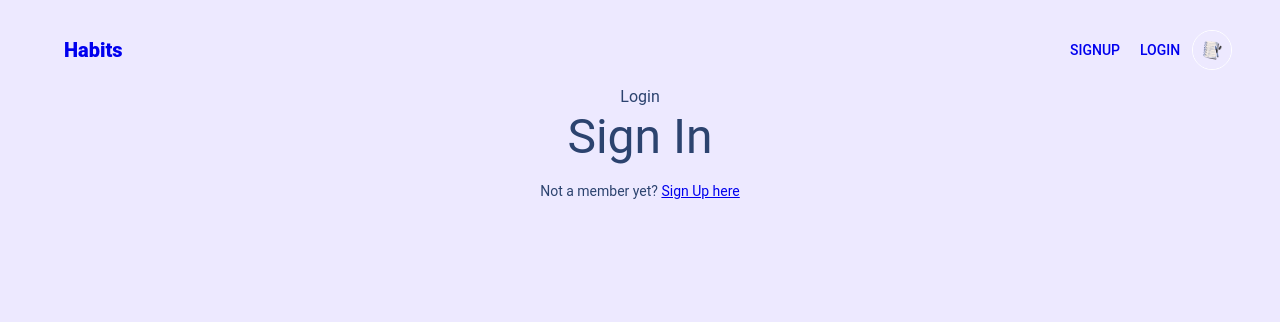
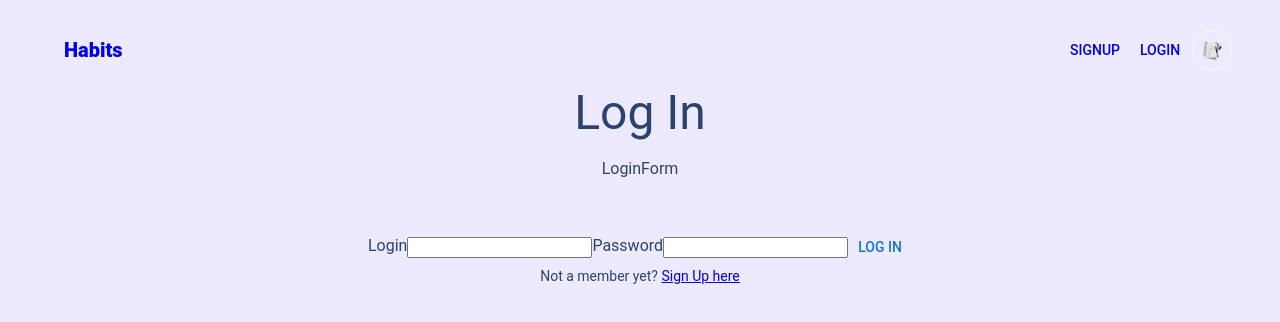
Before and after one commit to vmaineng/Habit-2023, a React (Create React App) app in the folder client/: page /login in a window 1280 px wide. Shown: the top 322 px of the page. Built offline with nearby package versions, Linux system fonts and the light colour scheme.

Commit message:
added login

```diff
--- /dev/null
+++ b/client/src/components/LoginForm.js
@@ -0,0 +1,55 @@
+import {useState} from 'react'
+import Box from '@mui/material/Box';
+import Button from '@mui/material/Button';
+// import { Field} from 'react-final-form';
+
+function LoginForm() {
+    const [username, setUsername] = useState("");
+    const [password, setPassword] = useState("");
+    const [error, setError] = useState(null);
+
+const handleSubmit = async (e) => {
+    e.preventDefault();
+
+const user = {username, password}
+
+const response = await fetch("/api/users", {
+    method: "POST",
+    body: JSON.stringify(user),
+    headers: {
+        "Content-Type": "application/json",
+    },
+})
+
+const json = await response.json();
+
+if (!response.ok) {
+    setError(json.error)
+}
+
+if (response.ok) {
+    setUsername("");
+    setPassword("");
+    console.log("user logged in successfully");
+}
+};
+
+  return (
+    <div>LoginForm
+<form onSubmit={handleSubmit}>
+<Box sx={{ mt: 6}}>
+    <label> Login</label>
+    <input type="text" onChange={(e) => setUsername(e.target.value)} value={username} />
+    <label>Password</label>
+    <input type="text" onChange={(e) => setPassword(e.target.value)} value={password} />
+    {/* <Field name="username" required size="large" />
+    <Field name="password" required size="large" /> */}
+   <Button type="submit">Log in</Button>
+</Box>
+</form>
+{error && error}
+    </div>
+  )
+}
+
+export default LoginForm
--- a/client/src/pages/Login.js
+++ b/client/src/pages/Login.js
@@ -1,39 +1,26 @@
-import React, {useState} from 'react'
-import Navbar from '../components/Navbar'
+import React from "react";
+import Navbar from "../components/Navbar";
 import Typography from "@mui/material/Typography";
-import {Link} from 'react-router-dom'
-import Box from '@mui/material/Box';
-import { Field, Form, FormSpy } from 'react-final-form';
+import { Link } from "react-router-dom";
+import LoginForm from "../components/LoginForm";
 
 function Login() {
-  const [sent, setSent] = useState(false);
-
-  const handleSubmit = () => {
-    setSent(true);
-  };
-
   return (
     <div>
       <Navbar />
-      Login
+
       <Typography variant="h3" gutterBottom marked="center" align="center">
-            Sign In
-          </Typography>
-          <Typography variant="body2" align="center">
-            {'Not a member yet? '}
-            <Link
-              to="/signup"
-              align="center"
-              underline="always"
-            >
-              Sign Up here
-            </Link>
-          </Typography>
-
-          {/* just installed React-final-form  and need to submit new user to the back*/}
-
+        Log In
+      </Typography>
+      <LoginForm />
+      <Typography variant="body2" align="center">
+        {"Not a member yet? "}
+        <Link to="/signup" align="center" underline="always">
+          Sign Up here
+        </Link>
+      </Typography>
     </div>
-  )
+  );
 }
 
-export default Login
+export default Login;
```
